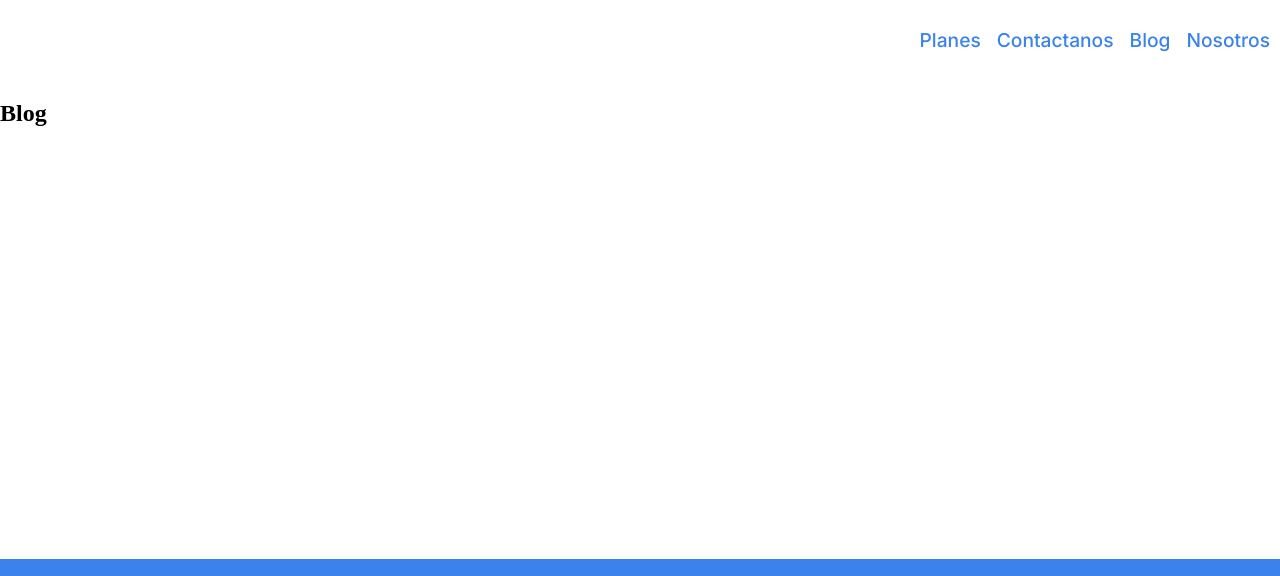
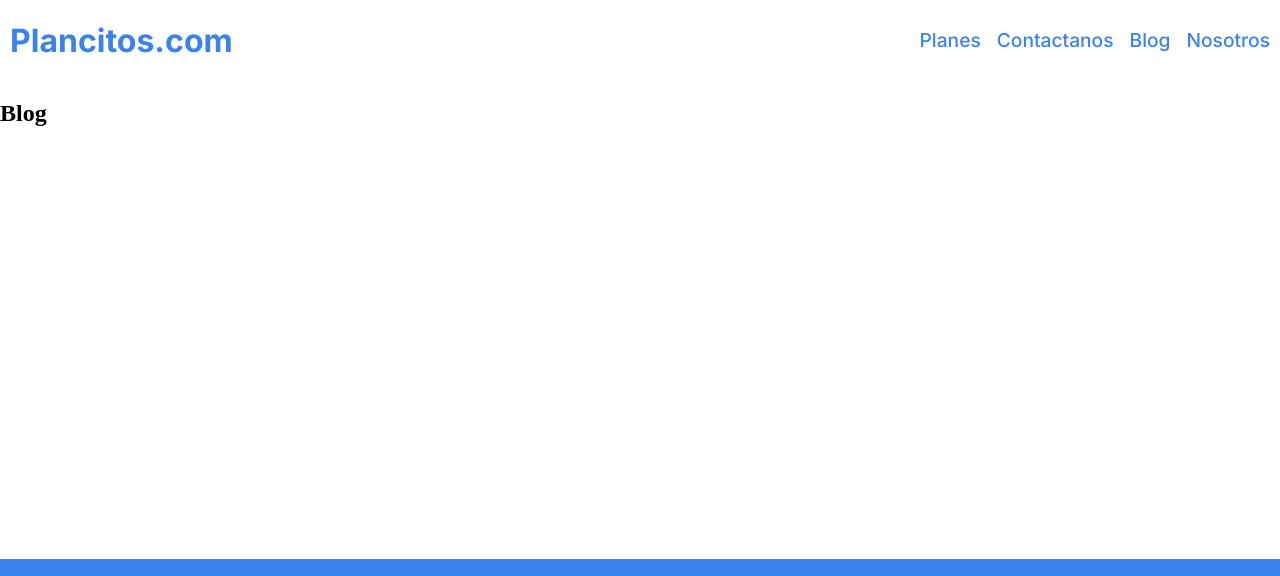
Before and after one commit to PabloOsorix/SaleOfPlans, an Astro site: page /blog in a window 1280 px wide. Shown: the top 576 px of the page. Built offline with nearby package versions, Linux system fonts and the light colour scheme; Astro itself is replaced by a stand-in of ours; a web font is replaced by a local one.

Commit message:
➕ Change backgorund color for white

```diff
--- a/src/components/nav/Header.astro
+++ b/src/components/nav/Header.astro
@@ -25,7 +25,7 @@ const basePath = import.meta.env.BASE_URL;
 
 <style>
   header {
-    background: var(--clr-primaryBackground);
+    background: white;
     min-height: 80px;
     align-content: center;
   }
@@ -45,7 +45,7 @@ const basePath = import.meta.env.BASE_URL;
   }
   .company-name a {
     text-decoration: none;
-    color: white;
+    color: var(--system-primary-backgroundColor-1);
   }
 
   .logo--wrapper {
```
